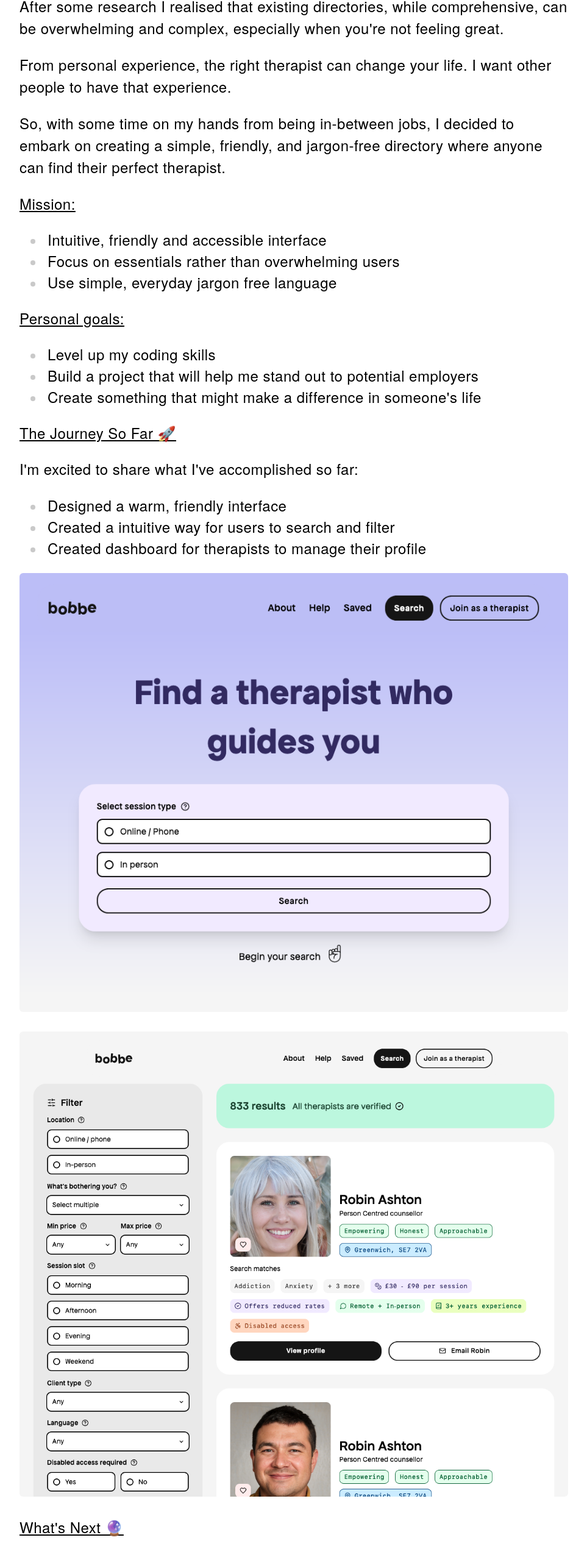
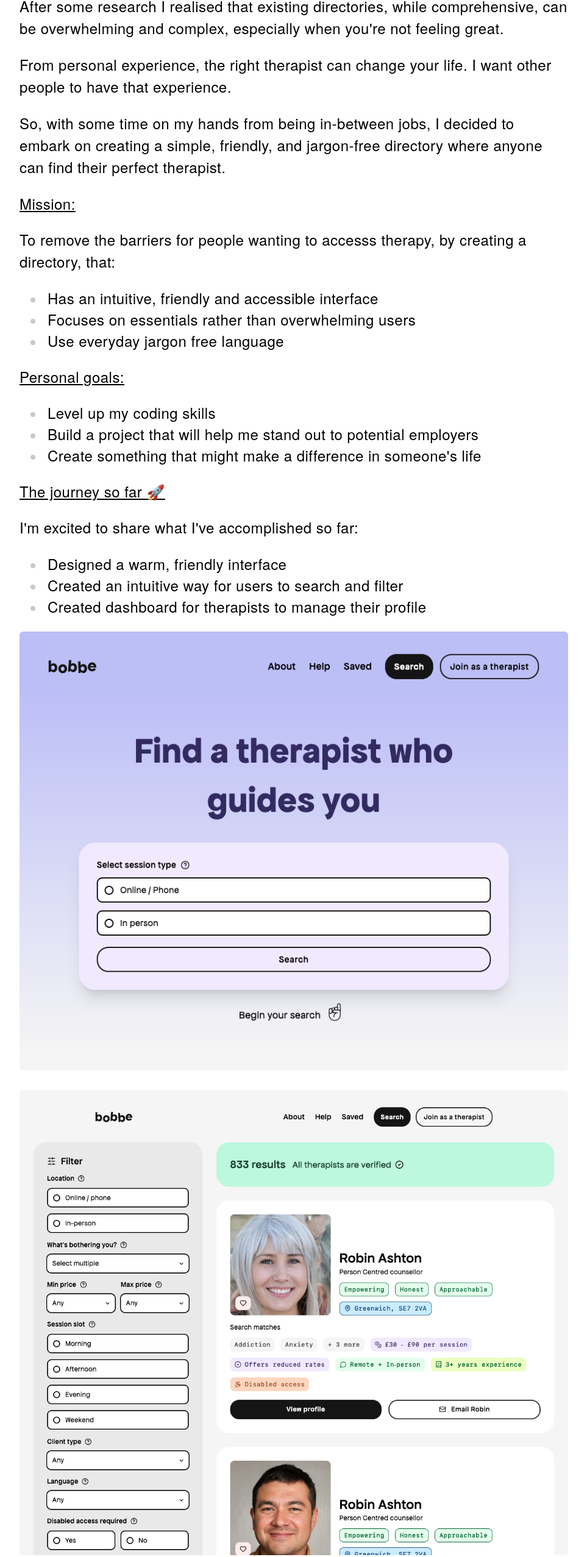
Before and after one commit to cemalokten/blog, an Eleventy site: page content/blog/creating-a-jargon-free-therapy-directory/index.md in a window 1280 px wide. Shown: the part 231-2785 px from the top of the page at 61% size, without its empty margins (158-1121 px from the left). Built offline with nearby package versions, Linux system fonts and the light colour scheme; Eleventy itself is replaced by a stand-in of ours; files that its build step writes are made by us from their sources; files whose address does not match are found by name; a web font is replaced by a local one.

Commit message:
update: blog

```diff
--- a/content/blog/creating-a-jargon-free-therapy-directory/index.md
+++ b/content/blog/creating-a-jargon-free-therapy-directory/index.md
@@ -11,10 +11,11 @@ From personal experience, the right therapist can change your life. I want other
 So, with some time on my hands from being in-between jobs, I decided to embark on creating a simple, friendly, and jargon-free directory where anyone can find their perfect therapist.
 
 ## Mission:
+To remove the barriers for people wanting to accesss therapy, by creating a directory, that:
 
-- Intuitive, friendly and accessible interface
-- Focus on essentials rather than overwhelming users
-- Use simple, everyday jargon free language
+- Has an intuitive, friendly and accessible interface
+- Focuses on essentials rather than overwhelming users
+- Use everyday jargon free language
 
 ## Personal goals:
 
@@ -22,26 +23,26 @@ So, with some time on my hands from being in-between jobs, I decided to embark o
 - Build a project that will help me stand out to potential employers
 - Create something that might make a difference in someone's life
 
-## The Journey So Far 🚀
+## The journey so far 🚀
 
 I'm excited to share what I've accomplished so far:
 
 - Designed a warm, friendly interface
-- Created a intuitive way for users to search and filter
+- Created an intuitive way for users to search and filter
 - Created dashboard for therapists to manage their profile
 
 {% image "./images/bobbe-landing-page.png", "Bobbe therapy WIP landing page" %}
 {% image "./images/bobbe-search-results.png", "Bobbe therapy WIP landing page" %}
 
-## What's Next 🔮
+## What's next 🔮
 
 Over the next month, I'll be focusing on building out the back-end, aiming to launch a working MVP by the end of this month. I'll be sharing my progress, wins, and challenges.
 
-If you're curious to see how Bobbe is shaping up, feel free to have a look at the early work-in-progress front end [here](https://bobbe.fly.dev/)!
+If you're curious to see how Bobbe is shaping up, feel free to have a look at the early work-in-progress front-end [here](https://bobbe.fly.dev/)!
 
- What do you think? Would you find Bobbe useful, or do you think its a terrible idea? How can I make it better? I'm all ears and would really appreciate your feedback!
+ What do you think? Would you find Bobbe useful, or do you think it's a terrible idea? How can I make it better? I'm all ears and would really appreciate your feedback!
 
-## The Joys of Building from Scratch
+## The joys of building from scratch
 
 You might be wondering why I didn't just take the easy route and use a pre-built template. Building Bobbe from scratch has been a great learning opportunity. It has allowed me to give the platform its own unique personality while gaining invaluable experience in UX/UI and front-end development.
 
@@ -55,7 +56,7 @@ My dog Bobby has been a great companion over the last few years and got me throu
 {% image "./images/bobby-dog-2.png", "Bobby dog"  %}
 </div>
 
-## The Tech Stack
+## The tech stack
 
 - Remix for developer experience, simple design pattern, ability to fetch data directly in the component, and improved SEO
 
```
